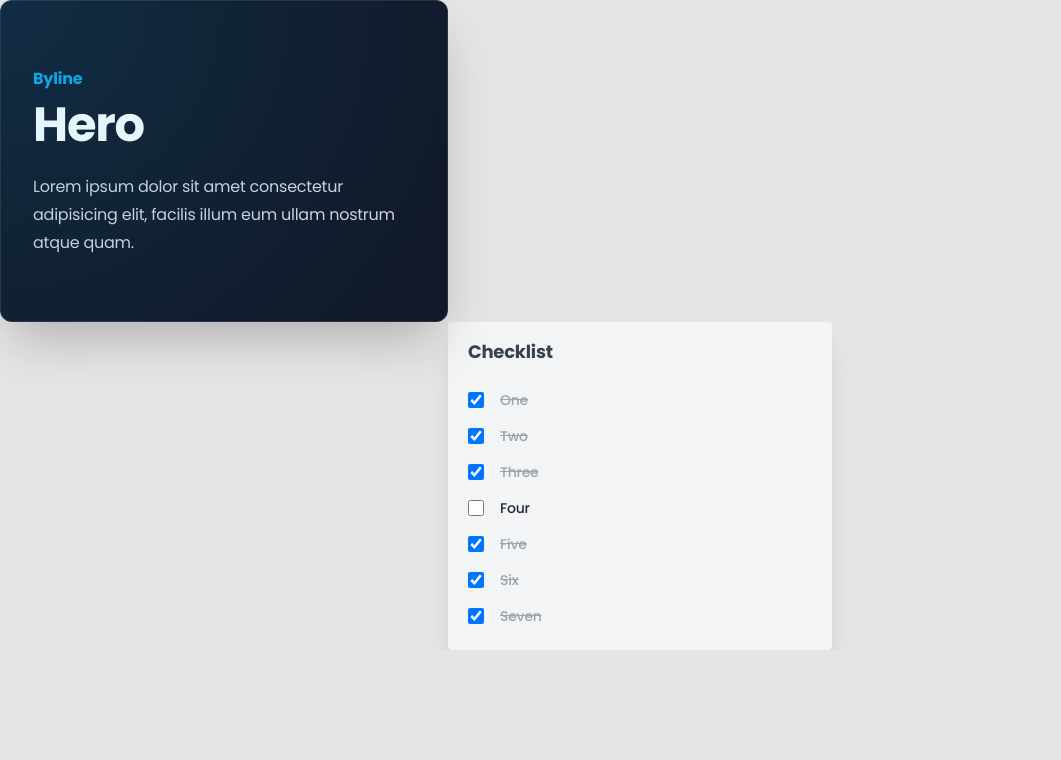
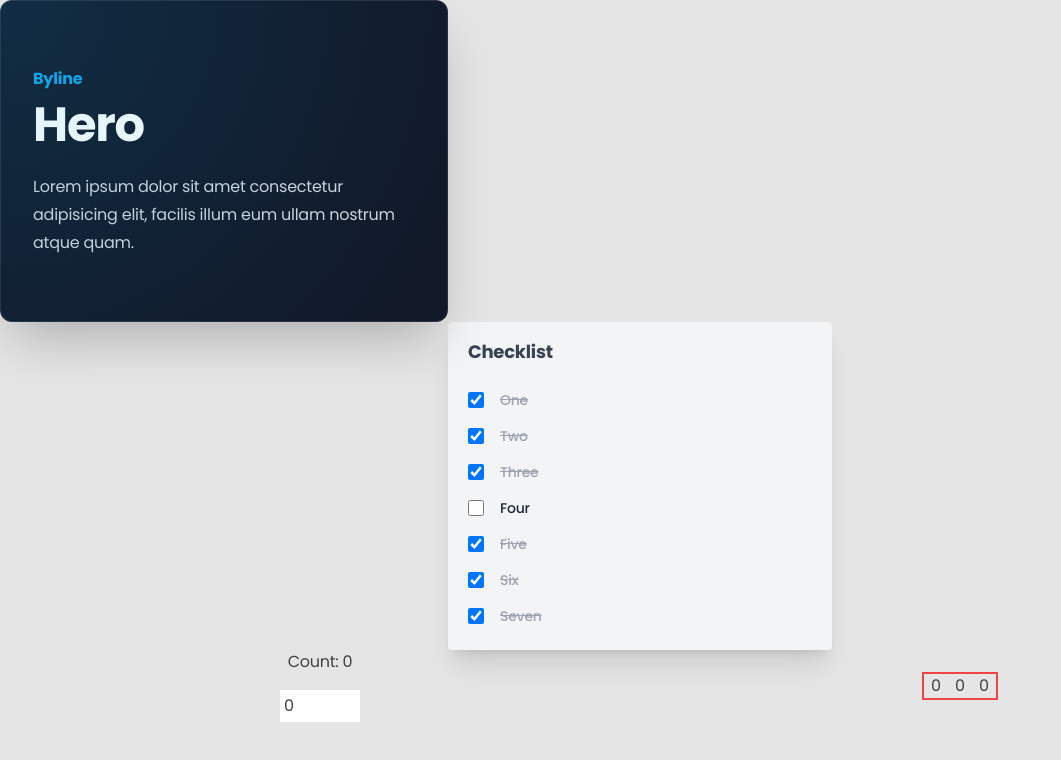
Before and after one commit to ajay-mandaviya/framer-motion-pro, a React (Vite) app: page /gradient in a window 1280 px wide. Shown: the top 760 px of the page, without its empty margins (0-1061 px from the left). Built offline with nearby package versions, Linux system fonts and the light colour scheme.

Commit message:
counter increment

```diff
--- a/src/pages/RadialGradient.tsx
+++ b/src/pages/RadialGradient.tsx
@@ -1,10 +1,13 @@
-import React, { useState } from "react";
+import React, { useEffect, useState } from "react";
 import {
+  MotionValue,
   motion,
   stagger,
   useAnimate,
   useMotionTemplate,
   useMotionValue,
+  useSpring,
+  useTransform,
 } from "framer-motion";
 const RadialGradient = () => {
   let [items, setItems] = useState([
@@ -64,6 +67,7 @@ const RadialGradient = () => {
       );
     }
   }
+  let [count, setCount] = useState(0);
 
   return (
     <>
@@ -101,13 +105,9 @@ const RadialGradient = () => {
       <div className="flex min-h-full flex-col items-center justify-center">
         <div className="flex w-full max-w-sm flex-col rounded bg-gray-100 px-3 py-4 shadow-xl">
           <p className="ml-2 flex items-center text-lg font-semibold text-gray-700">
-            {/* <ListBulletIcon className="mr-3 h-5 w-5" /> */}
             Checklist
           </p>
 
-          {/*
-           🟢 Attach the ref from `useAnimate()` to scope the animate() function to this subtree.
-        */}
           <div className="mt-4" ref={ref}>
             {items.map((item) => (
               <label
@@ -128,8 +128,85 @@ const RadialGradient = () => {
           </div>
         </div>
       </div>
+      <div className="flex h-full items-center justify-center">
+        <div className="flex w-1/2 justify-center">
+          <div className="flex-col text-center">
+            <p>Count: {count}</p>
+            <div className="mt-4">
+              <input
+                type="number"
+                value={count}
+                min={0}
+                onChange={(e) => setCount(+e.target.value)}
+                className="w-20 p-1"
+              />
+            </div>
+          </div>
+        </div>
+        <div className="flex w-1/2 items-end justify-center">
+          <Counter value={count} />
+        </div>
+      </div>
     </>
   );
 };
 
+function Counter({ value }: { value: number }) {
+  const animatedValue = useSpring(value);
+  useEffect(() => {
+    animatedValue?.set(value);
+  }, [animatedValue, value]);
+  return (
+    <div className="flex h-6 ring-2 ring-red-500 overflow-hidden">
+      <div className="relative w-6">
+        {[...Array(10).keys()].map((i) => (
+          <Number mv={animatedValue} place={100} number={i} key={i} />
+        ))}
+      </div>
+      <div className="relative w-6">
+        {[...Array(10).keys()].map((i) => (
+          <Number mv={animatedValue} place={10} number={i} key={i} />
+        ))}
+      </div>
+      <div className="relative w-6">
+        {[...Array(10).keys()].map((i) => (
+          <Number mv={animatedValue} place={1} number={i} key={i} />
+        ))}
+      </div>
+    </div>
+  );
+}
+
+function Number({
+  place,
+  mv,
+  number,
+}: {
+  place: number;
+  mv: MotionValue;
+  number: number;
+}) {
+  let y = useTransform(mv, (latest: any) => {
+    let height = 24;
+    let placeValue = (latest / place) % 10;
+    let offset = (10 + number - placeValue) % 10;
+
+    let memo = offset * height;
+    if (offset > 5) {
+      memo -= 10 * height;
+    }
+    return memo;
+  });
+
+  return (
+    <motion.span
+      style={{
+        y,
+      }}
+      className="absolute inset-0 flex justify-center"
+    >
+      {number}
+    </motion.span>
+  );
+}
 export default RadialGradient;
```
